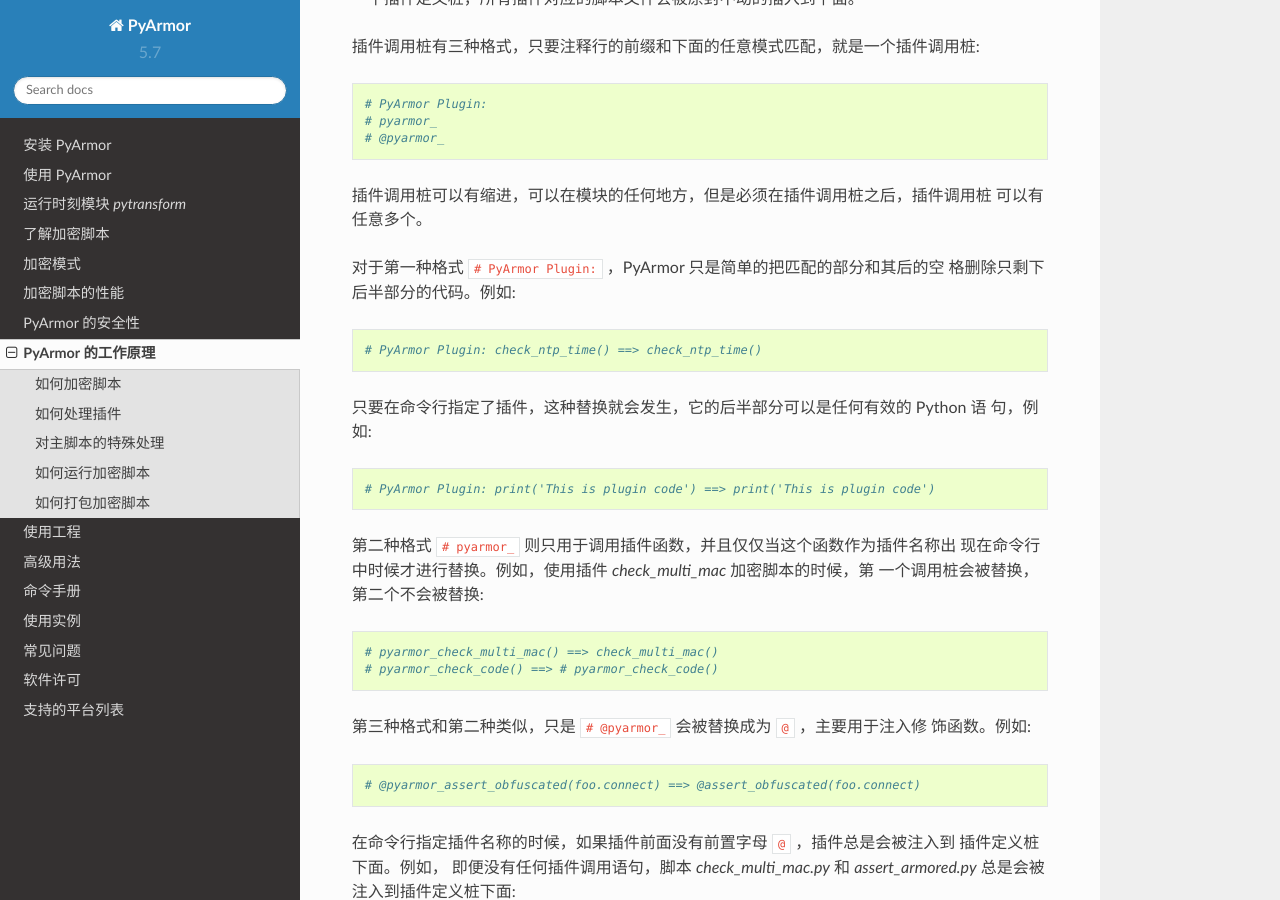
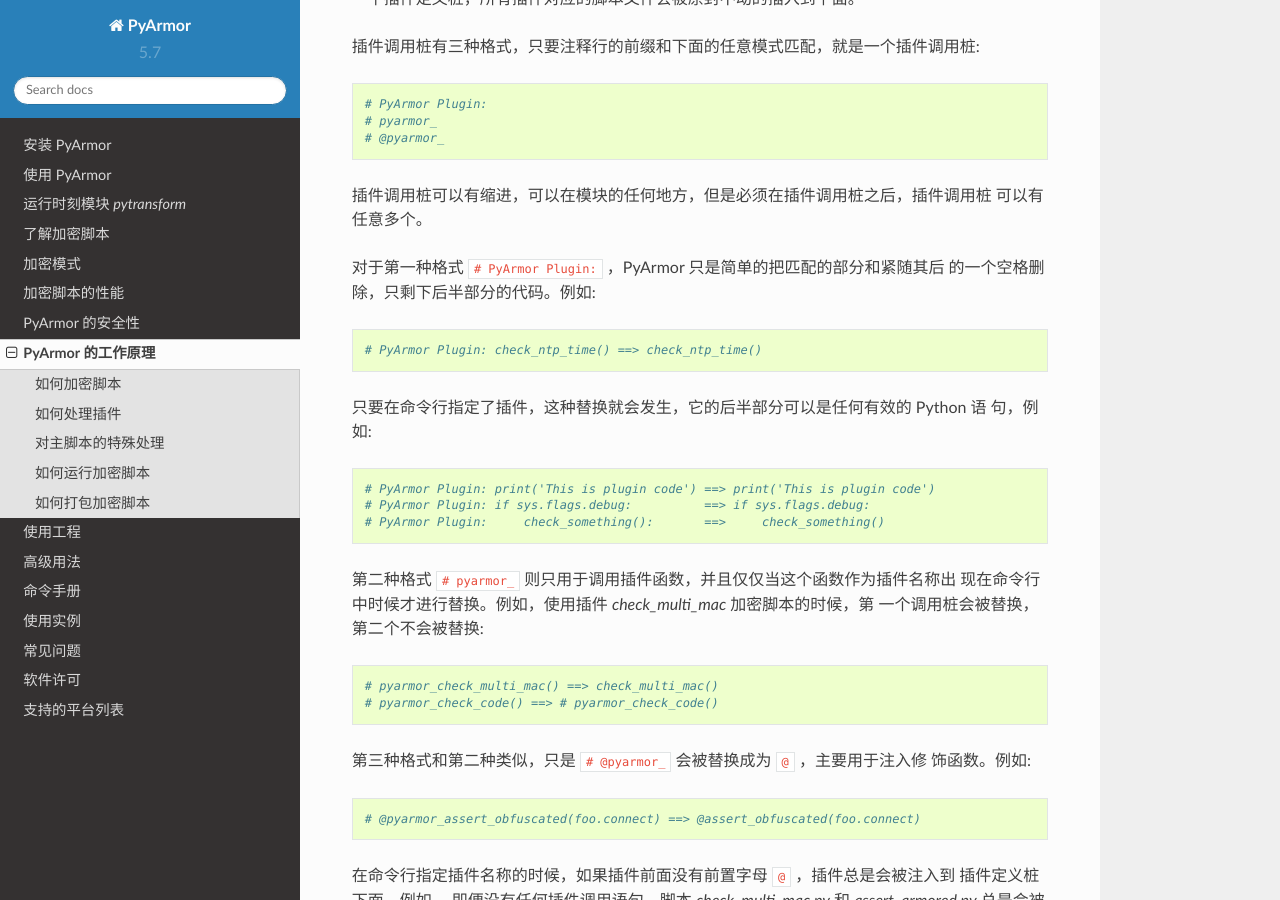
Before and after one commit to dashingsoft/pyarmor-docs-zh, a Sphinx documentation site: the page built from docs/how-to-do.rst, in a window 1280 px wide and 900 px high, scrolled down 2669 px. Built offline with Sphinx 7.4.7 and the Read the Docs theme 2.0.0, drawn with Linux system fonts in a browser that asks for light colours.

Commit message:
Refine plugin doc

```diff
--- a/docs/how-to-do.rst
+++ b/docs/how-to-do.rst
@@ -129,8 +129,8 @@
 插件调用桩可以有缩进，可以在模块的任何地方，但是必须在插件调用桩之后，插件调用桩
 可以有任意多个。
 
-对于第一种格式 ``# PyArmor Plugin:`` ，PyArmor 只是简单的把匹配的部分和其后的空
-格删除只剩下后半部分的代码。例如::
+对于第一种格式 ``# PyArmor Plugin:`` ，PyArmor 只是简单的把匹配的部分和紧随其后
+的一个空格删除，只剩下后半部分的代码。例如::
 
     # PyArmor Plugin: check_ntp_time() ==> check_ntp_time()
 
@@ -138,6 +138,8 @@
 句，例如::
 
     # PyArmor Plugin: print('This is plugin code') ==> print('This is plugin code')
+    # PyArmor Plugin: if sys.flags.debug:          ==> if sys.flags.debug:
+    # PyArmor Plugin:     check_something():       ==>     check_something()
 
 第二种格式 ``# pyarmor_`` 则只用于调用插件函数，并且仅仅当这个函数作为插件名称出
 现在命令行中时候才进行替换。例如，使用插件 `check_multi_mac` 加密脚本的时候，第
```
